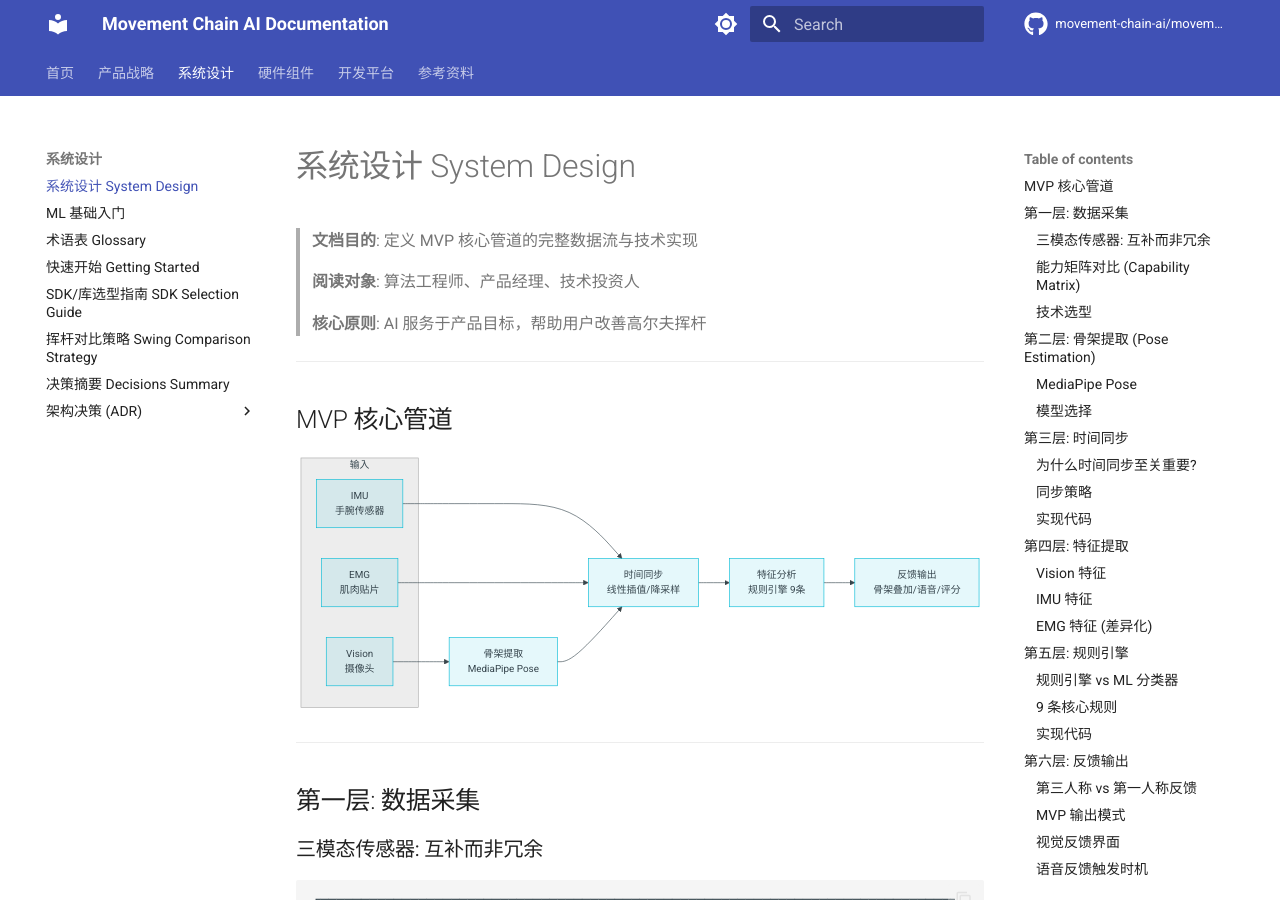
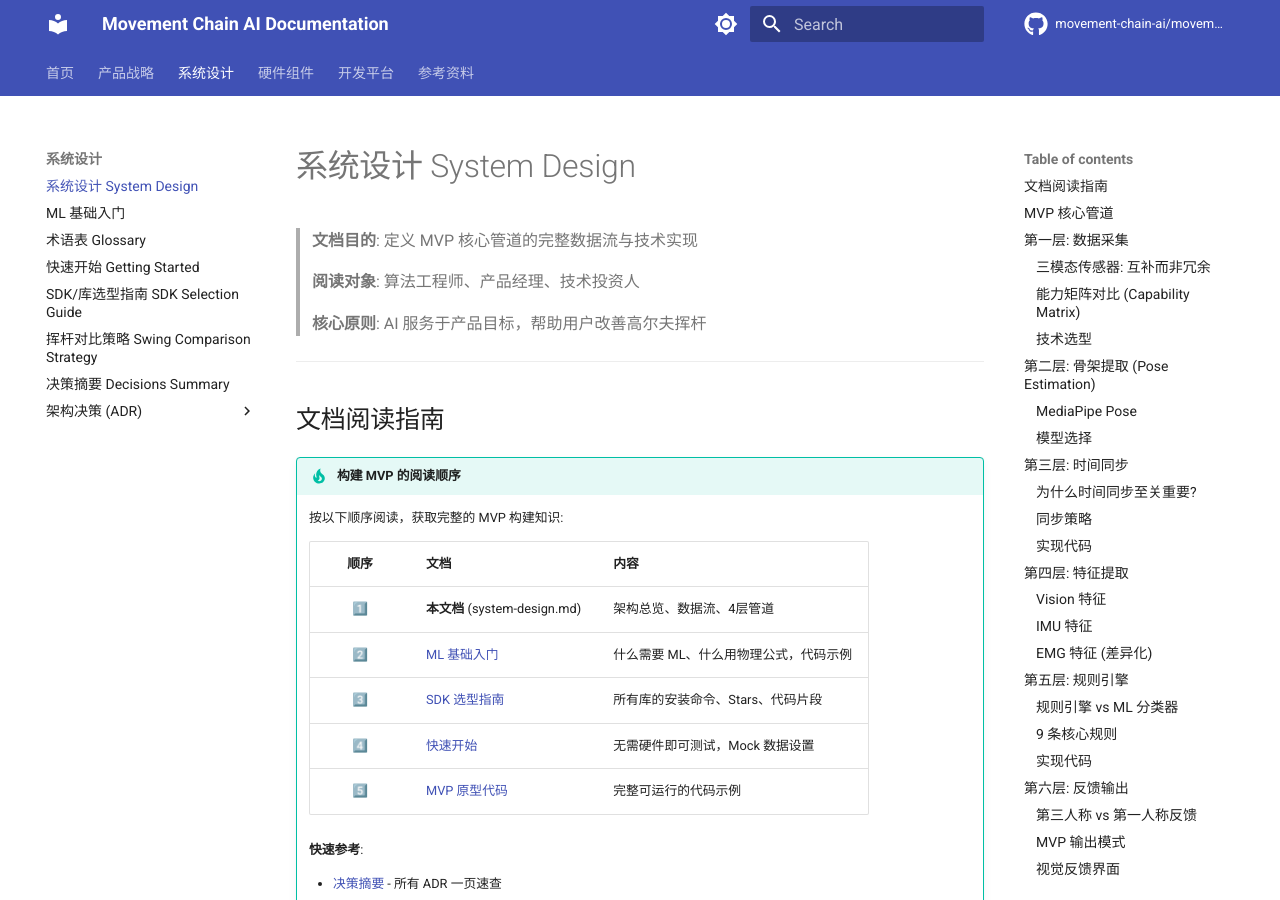
Before and after one commit to movement-chain-ai/movement-chain-docs, an MkDocs documentation site: the page built from docs/zh/design/system-design.md, in a window 1280 px wide and 900 px high. Built offline with MkDocs 1.6.1 and Material for MkDocs 9.7.7, drawn with Linux system fonts in a browser that asks for light colours; comment, search, counter and statistics services are not loaded; the version menu is left out; some of the changed text lies outside the part shown.

Commit message:
docs(design): add reading guide to system-design.md
Add "文档阅读指南" section at top with numbered reading order
for building MVP: system-design → ml-basics → sdk-selection →
getting-started → mvp-prototype-code, plus quick reference links.

```diff
--- a/docs/zh/design/system-design.md
+++ b/docs/zh/design/system-design.md
@@ -5,6 +5,28 @@
 > **阅读对象**: 算法工程师、产品经理、技术投资人
 >
 > **核心原则**: AI 服务于产品目标，帮助用户改善高尔夫挥杆
+
+---
+
+## 文档阅读指南
+
+!!! tip "构建 MVP 的阅读顺序"
+
+    按以下顺序阅读，获取完整的 MVP 构建知识:
+
+    | 顺序 | 文档 | 内容 |
+    |:----:|------|------|
+    | 1️⃣ | **本文档** (system-design.md) | 架构总览、数据流、4层管道 |
+    | 2️⃣ | [ML 基础入门](ml-basics.md) | 什么需要 ML、什么用物理公式，代码示例 |
+    | 3️⃣ | [SDK 选型指南](sdk-selection.md) | 所有库的安装命令、Stars、代码片段 |
+    | 4️⃣ | [快速开始](getting-started.md) | 无需硬件即可测试，Mock 数据设置 |
+    | 5️⃣ | [MVP 原型代码](../platform/mvp-prototype-code.md) | 完整可运行的代码示例 |
+
+    **快速参考**:
+
+    - [决策摘要](decisions-summary.md) - 所有 ADR 一页速查
+    - [术语表](00-glossary.md) - IMU、EMG 等术语定义
+    - [挥杆对比策略](swing-comparison.md) - 如何对比两次挥杆
 
 ---
 
```
